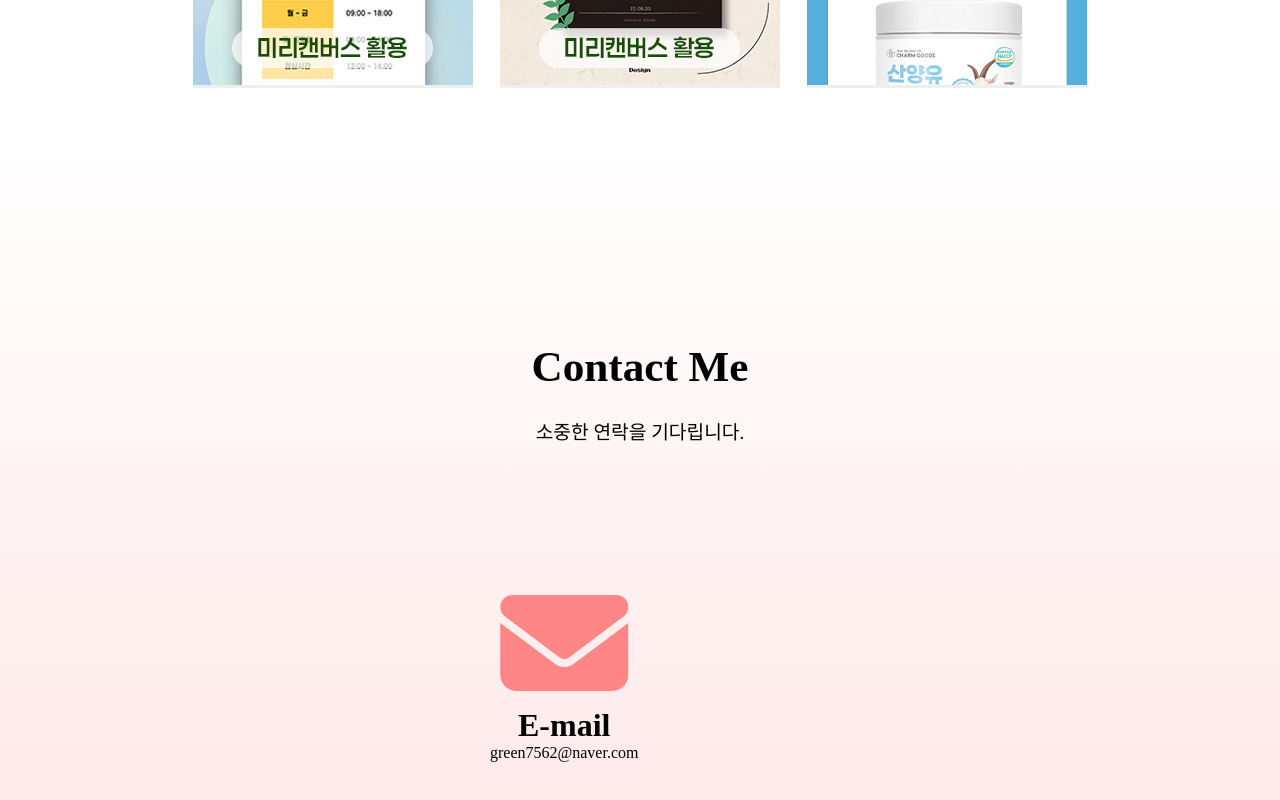
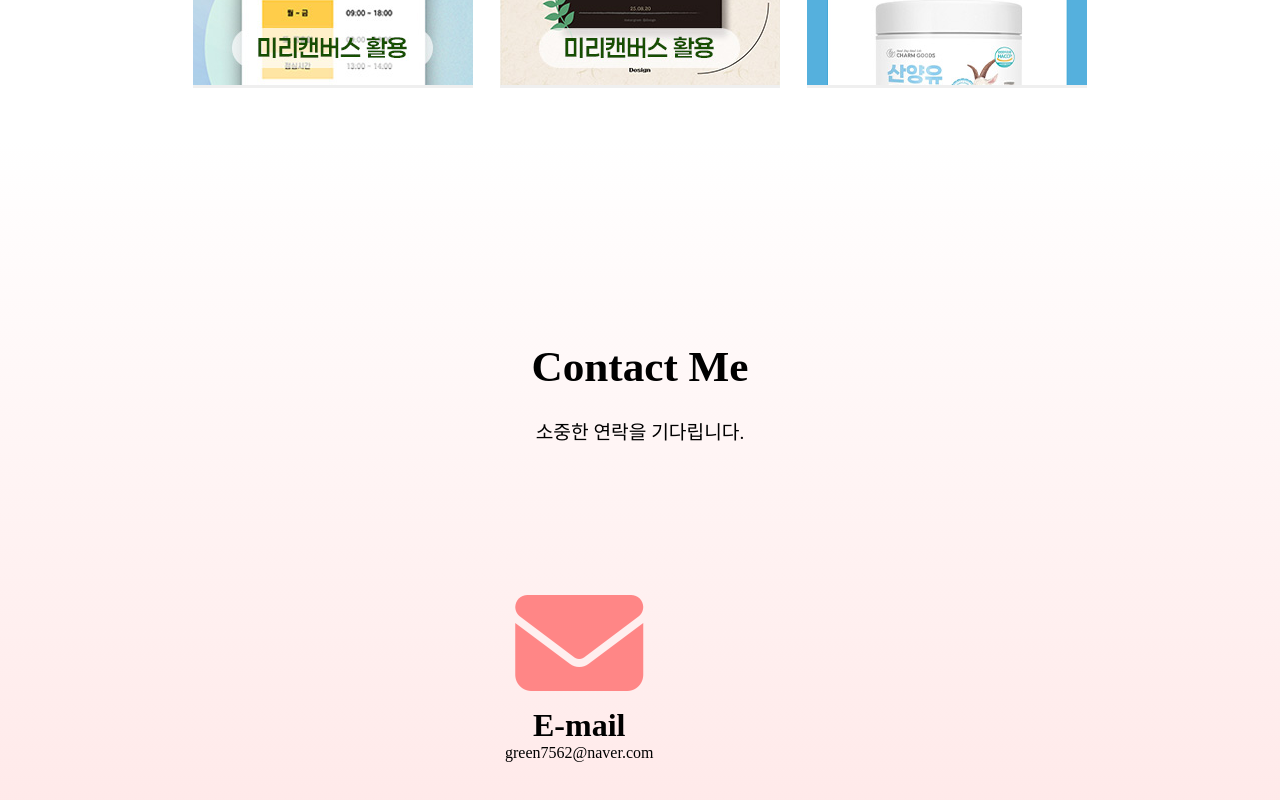
Before and after one commit to dadamstudy/portfolio-1, a plain HTML site: page index.html in a window 1280 px wide. Shown: the part 7481-8281 px from the top of the page. Drawn offline with nearby package versions, Linux system fonts and the light colour scheme; a web font is replaced by a local one.

Commit message:
portfolio.css

```diff
--- a/css/portfolio.css
+++ b/css/portfolio.css
@@ -387,7 +387,7 @@ h2 {text-align: center; font-size: 2.7rem; padding:150pt 0 50pt; font-family: 'p
 }
 #contact div {
     display: flex; justify-content: space-between;
-    max-width: 300px; margin: auto; margin-top: 5vh;
+    max-width: 270px; margin: auto; margin-top: 5vh;
     text-align: center;
 }
 #contact h3 {
```
